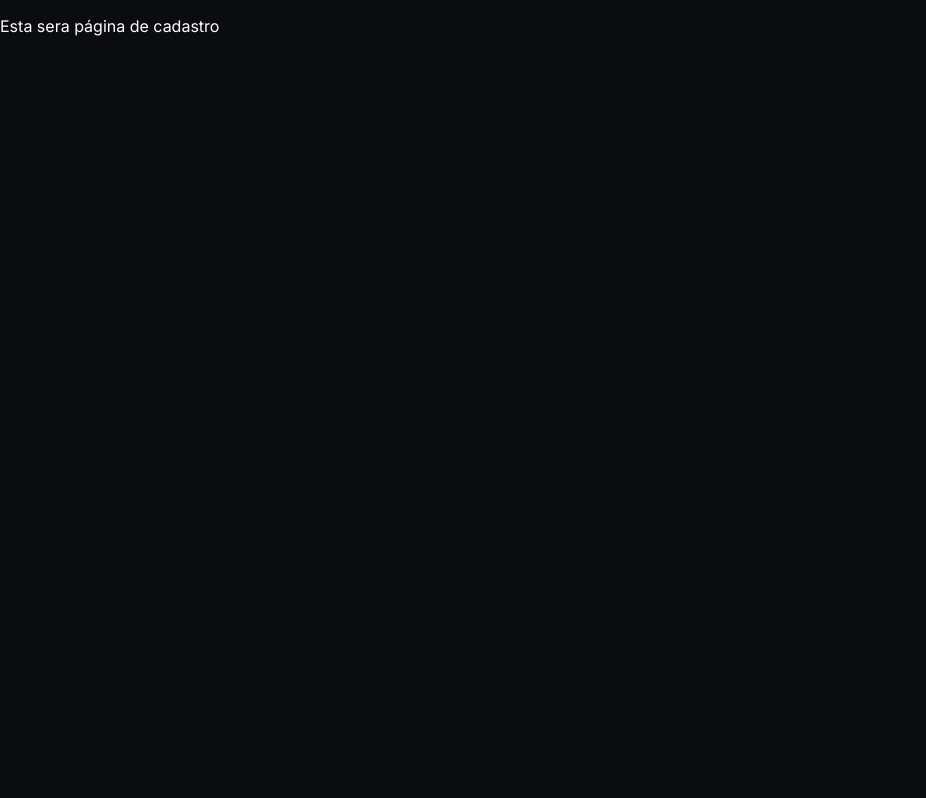
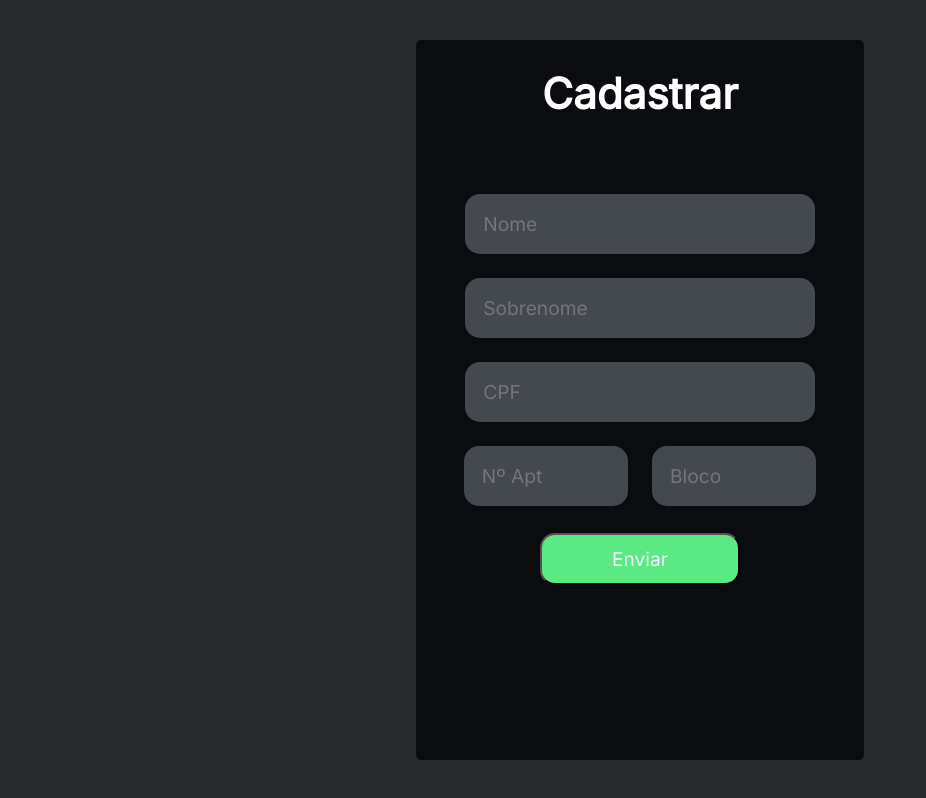
Before and after one commit to ezSchedule/ezSchedule.ui, a React (Create React App) app in the folder front-ezchedule/: page /register in a window 1280 px wide. Shown: the whole page, without its empty margins (0-926 px from the left). Built offline with nearby package versions, Linux system fonts and the light colour scheme.

Commit message:
Subindo front da primeira tela de cadastro da aplicacação.

```diff
--- a/front-ezchedule/src/App.js
+++ b/front-ezchedule/src/App.js
@@ -11,7 +11,7 @@ function App() {
     <div className="App">
       <BrowserRouter>
         <Routes>
-        <Route path='/' element={<Home />} />
+          <Route path='/' element={<Home />} />
           <Route path='/register' element={<Register />} />
           <Route path='/login' element={<Login />} />
           <Route path='*' element={<NotFound />} />
--- a/front-ezchedule/src/components/AdvertisingBanner.css
+++ b/front-ezchedule/src/components/AdvertisingBanner.css
@@ -78,7 +78,6 @@
     margin-top: 50px;
     width: 90%;
     height: 90%;
-    background-color: #f5f5f5;
 }
 
 .imgAdvertising div img{
--- a/front-ezchedule/src/components/HowItWorks.js
+++ b/front-ezchedule/src/components/HowItWorks.js
@@ -25,7 +25,7 @@ const HowItWorks = () => {
             <p>Lorem ipsum dolor sit amet consectetur, adipisicing elit</p>
           </div>
 
-          <div class="imagensDivItem">
+          <div className="imagensDivItem">
             <div className='iconsDiv'>
               <img src={Notificacao} alt="" />
             </div>
--- a/front-ezchedule/src/hooks/UseFecth.js
+++ b/front-ezchedule/src/hooks/UseFecth.js
@@ -6,7 +6,7 @@ function UseFecth() {
     const [data, setData] = useState([]);
 
     useEffect(() => {
-        axios.get('')
+        axios.get('viacep.com.br/ws/01001000/json/')
         .then(res =>{
             console.log(res)
         })
--- a/front-ezchedule/src/pages/Register.css
+++ b/front-ezchedule/src/pages/Register.css
@@ -1,3 +1,57 @@
-p{
-    color: aliceblue;
+.mainForm{
+    width: 100%;
+    height: 100vh;
+    align-items: center;
+    justify-content: center;
+    flex-direction: column;
+    display: flex;
+    background-color: #ffffff21;
 }
+
+form{
+    width: 35%;
+    height: 90vh;
+    background-color: #0A0C10;
+    border-radius: 5px;
+    text-align: center;
+    font-size: 0.8rem;
+}
+
+.divInputs{
+    display: flex;
+    height: 50%;
+    width: auto;
+    justify-content: center;
+    align-items: center;
+    flex-direction: column;
+}
+
+.divInputsNumbers{
+    display: flex;
+    align-items: center;
+    justify-content: center;
+    flex-direction: row;
+    width: 84%;
+    margin: 0 auto;
+}
+
+input{
+    margin: 12px;
+    width: 70%;
+    padding: 18px;
+    background-color: #44484f;
+    outline: none;
+    border-radius: 15px;
+    border: none;
+    font-size: 1.2rem;
+}
+
+form button{
+    background-color: #5ae982;
+    font-size: 1.2rem;
+    width: 200px;
+    padding: 12px;
+    border-radius: 15px;
+    margin-top: 15px;
+    cursor: pointer;
+}
--- a/front-ezchedule/src/pages/Register.js
+++ b/front-ezchedule/src/pages/Register.js
@@ -3,8 +3,20 @@ import './Register.css'
 
 const Register = () => {
   return (
-    <div>
-        <p>Esta sera página de cadastro</p>
+    <div className='mainForm'>
+      <form>
+        <h1>Cadastrar</h1>
+        <div className='divInputs'>
+          <input type="text" placeholder='Nome' required />
+          <input type="text" placeholder='Sobrenome' required/>
+          <input type="text" placeholder='CPF' required/>
+          <div className='divInputsNumbers' required>
+            <input type="text" placeholder='Nº Apt' required/>
+            <input type="text" placeholder='Bloco' required/>
+          </div>
+          <button type='submit'>Enviar</button>
+        </div>
+      </form>
     </div>
   )
 }
```
